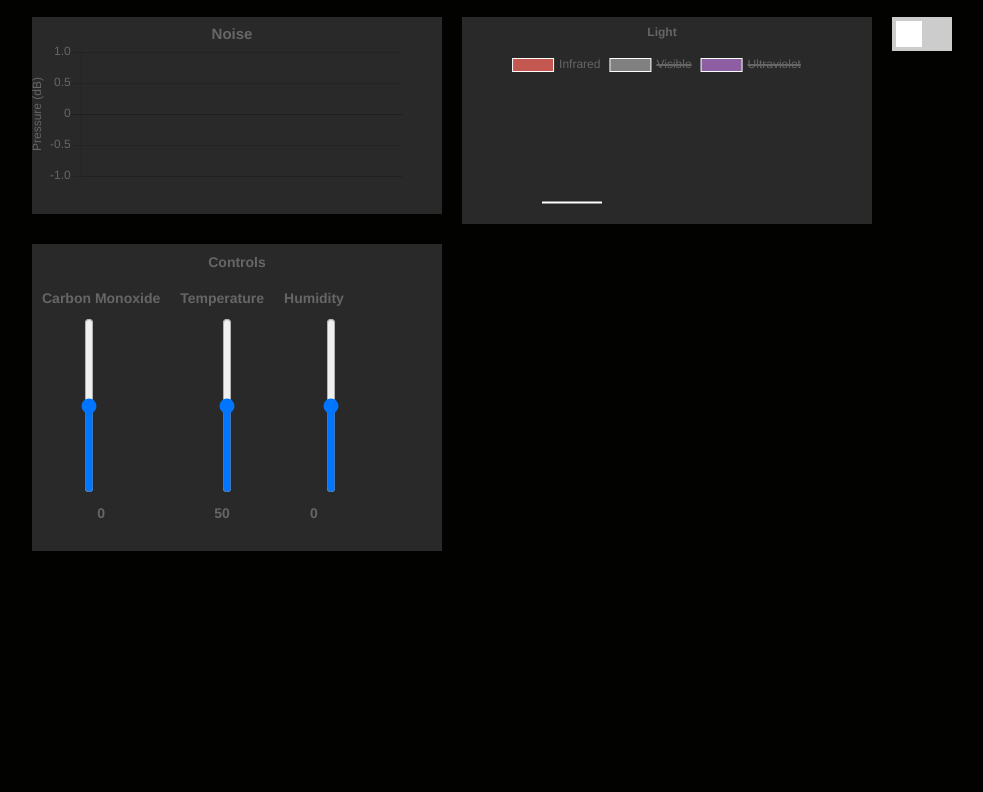
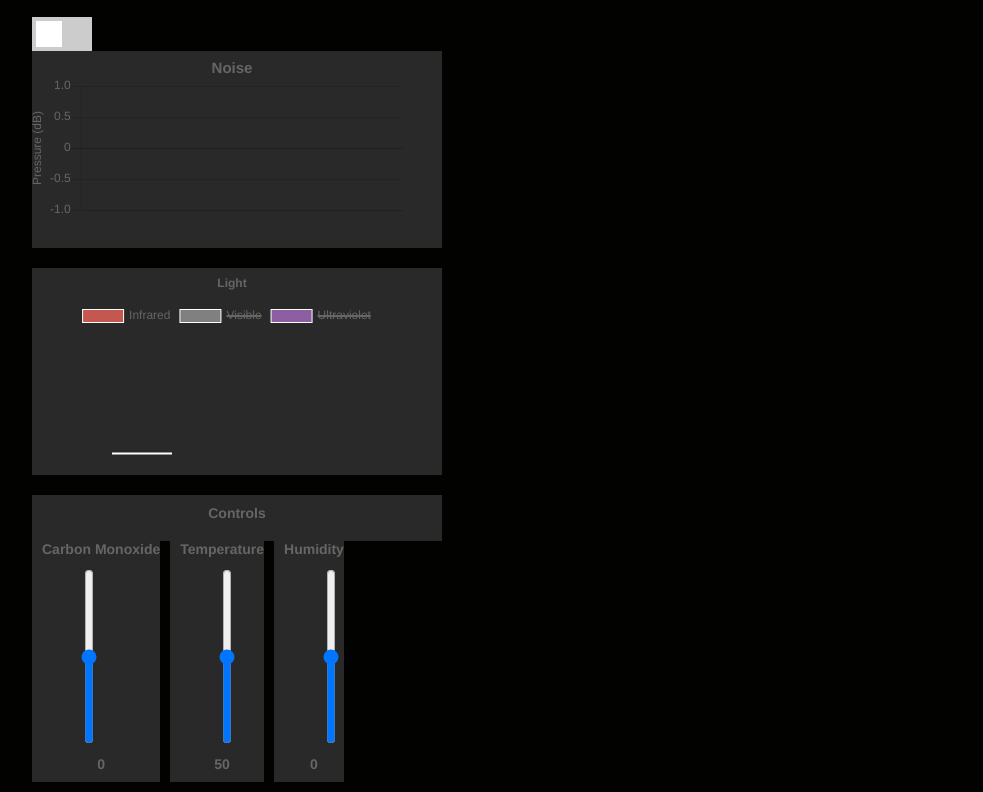
Before and after one commit to SolarinTechnologies/dashboard, a website: page public/index.html in a window 1280 px wide. Shown: the part 73-865 px from the top of the page, without its empty margins (18-1001 px from the left). Before the commit the page ends 800 px from the top, so only its background shows below. Drawn offline with Linux system fonts and the light colour scheme.

Commit message:
turned off float

```diff
--- a/public/index.html
+++ b/public/index.html
@@ -23,7 +23,6 @@
 			<div class="chart_region">
 	    		<div class="doughnut_region"><canvas id="doughnut-chart" width="400" height="187"></canvas></div>
 			</div>
-			<div style="clear:both;"></div>
 			<div class="chart_region">
 				<div class="text_region">Controls</div>
 				<div class="slider_region">
--- a/public/javascripts/index.js
+++ b/public/javascripts/index.js
@@ -77,8 +77,8 @@ $(document).ready(function () {
     }
   });
 
-  var ws = new WebSocket('ws://stwebapp30.azurewebsites.net');
-  // var ws = new WebSocket('ws://localhost:3000');
+  // var ws = new WebSocket('ws://stwebapp30.azurewebsites.net');
+  var ws = new WebSocket('ws://localhost:3000');
 
   ws.onopen = function () {
 	console.log('Successfully connect WebSocket');
--- a/public/style.css
+++ /dev/null
@@ -1,53 +0,0 @@
-body {
-  margin: 0px;
-  padding: 0;
-  font: 14px "Arial, Lucida Grande", Helvetica, sans-serif;
-  background-color: #020201;
-}
-
-input[type=range][orient=vertical]
-{
-    writing-mode: bt-lr; /* IE */
-    -webkit-appearance: slider-vertical; /* WebKit */
-    width: 8px;
-    height: 175px;
-    padding: 0 5px;
-}
-
-.controls_region {float: left;margin: 10px;display: contents;height: 50px;background-color: #252525;}
-
-.logo_region {/* float: left; */margin: 0;/* height: 50px; */}
-
-.text_region {/* float: left; *//* margin: 0 0 0 50px; */text-align: center;/* height: 50px; */font-weight: bold;color: #666666;padding: 10px 0 10px 10px;}
-
-.data_region {/* float: left; */margin: 0 0 0 50px;/* height: 50px; */}
-
-.company_name_region {/* float: left; */color: white;}
-
-.doughnut_region {/* float: left; *//* color: white; */width: auto;padding: 0 0 10px 0;background-color: #292929;}
-
-.header_region {/* float: left; *//* border: solid thin lightgray; */margin: 0 0 20px 50px;height: fit-content;/* background-color: #252525; */}
-
-.chart_region {
-  margin: 0 20px 20px 0;
-  padding: 0 10px 10px 0;
-  width: 400px;
-  background-color: #292929;
-  float: left;
-}
-
-.slider_region {
-  margin: 0 10px 10px 0;
-  /* padding: 10; */
-  /* width: 400px; */
-  background-color: #292929;
-  float: left;
-}
-
-.slide_div {
-  margin: 0;
-  padding: 0 0 0 50px;
-  /* width: 400px; */
-  /* background-color: #292929; */
-  /* float: left; */
-}
--- a/public/stylesheets/style.css
+++ b/public/stylesheets/style.css
@@ -20,7 +20,7 @@ input[type=range][orient=vertical]
 
 .text_region {/* float: left; *//* margin: 0 0 0 50px; */text-align: center;/* height: 50px; */font-weight: bold;color: #666666;padding: 10px 0 10px 10px;}
 
-.data_region {/* float: left; */margin: 0 0 0 50px;/* height: 50px; */}
+.data_region {/* float: left; */margin: 0 0 0 50px;height: min-content;}
 
 .company_name_region {/* float: left; */color: white;}
 
@@ -33,7 +33,7 @@ input[type=range][orient=vertical]
   padding: 0 10px 10px 0;
   width: 400px;
   background-color: #292929;
-  float: left;
+  /* float: left; */
 }
 
 .slider_region {
```
